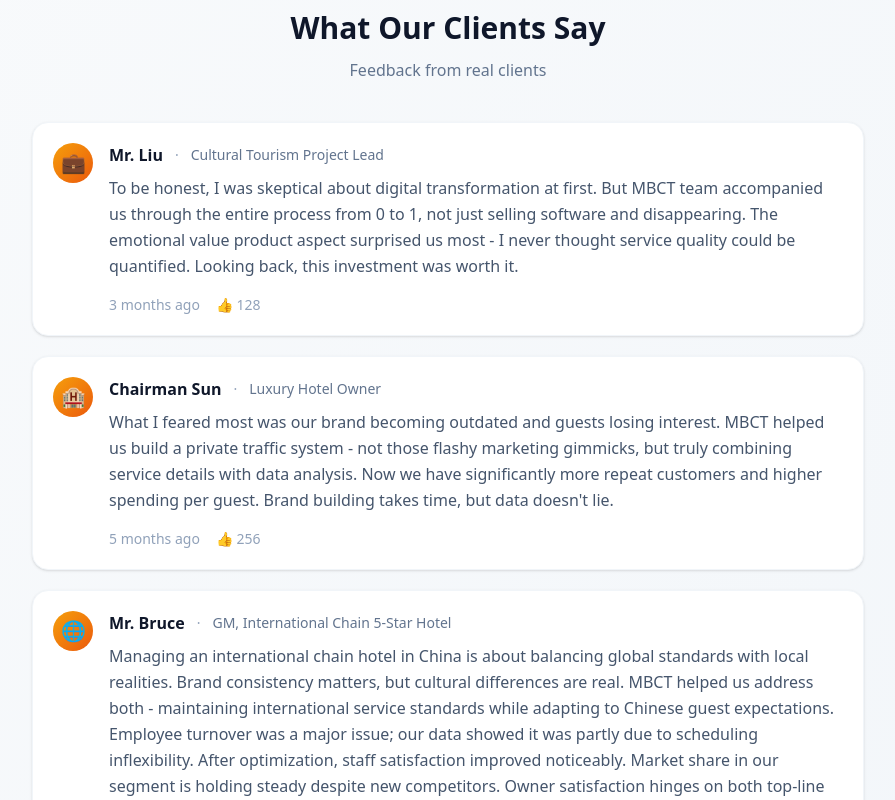
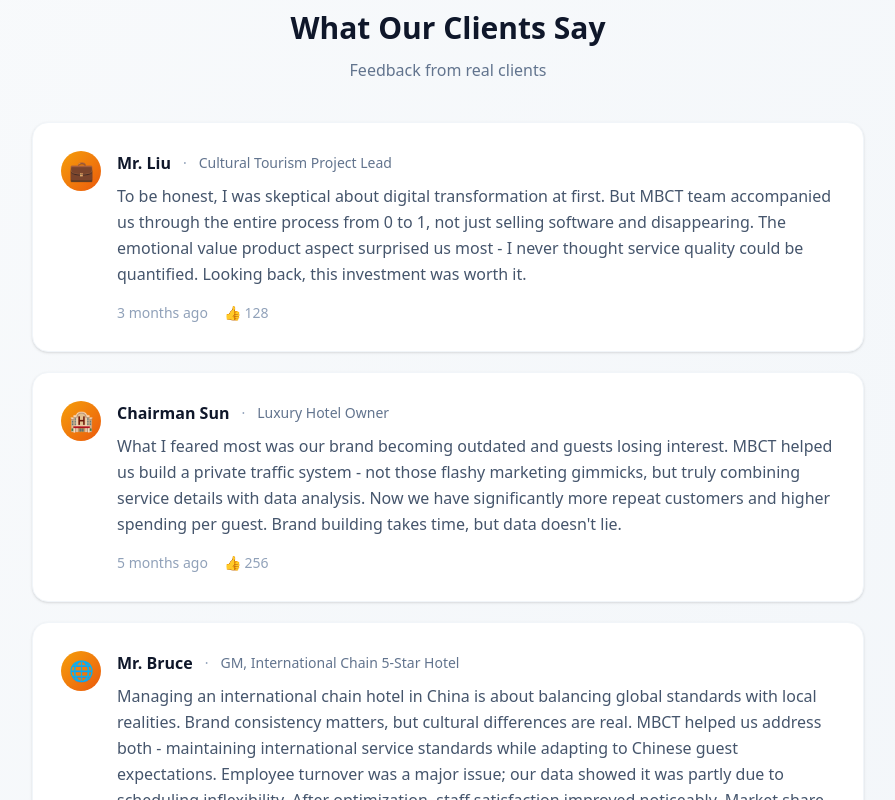
Before and after one commit to Michaelzp53/mbct-website, a Next.js app: page /en/cases in a window 1280 px wide. Shown: the part 1660-2460 px from the top of the page, without its empty margins (192-1087 px from the left). Built offline with nearby package versions, Linux system fonts and the light colour scheme.

Commit message:
评论窗口padding增加40%

```diff
--- a/src/app/[lang]/cases/page.tsx
+++ b/src/app/[lang]/cases/page.tsx
@@ -74,7 +74,7 @@ export default async function CasesPage({
             {dict.cases.testimonials.items.map((t, index) => (
               <div
                 key={index}
-                className="bg-white rounded-2xl p-5 shadow-sm hover:shadow-md transition-shadow duration-300 border border-slate-100"
+                className="bg-white rounded-2xl p-7 shadow-sm hover:shadow-md transition-shadow duration-300 border border-slate-100"
               >
                 <div className="flex items-start gap-4">
                   <div className="w-10 h-10 rounded-full bg-gradient-to-br from-[#f59e0b] to-[#ea580c] flex items-center justify-center text-xl flex-shrink-0">
```
